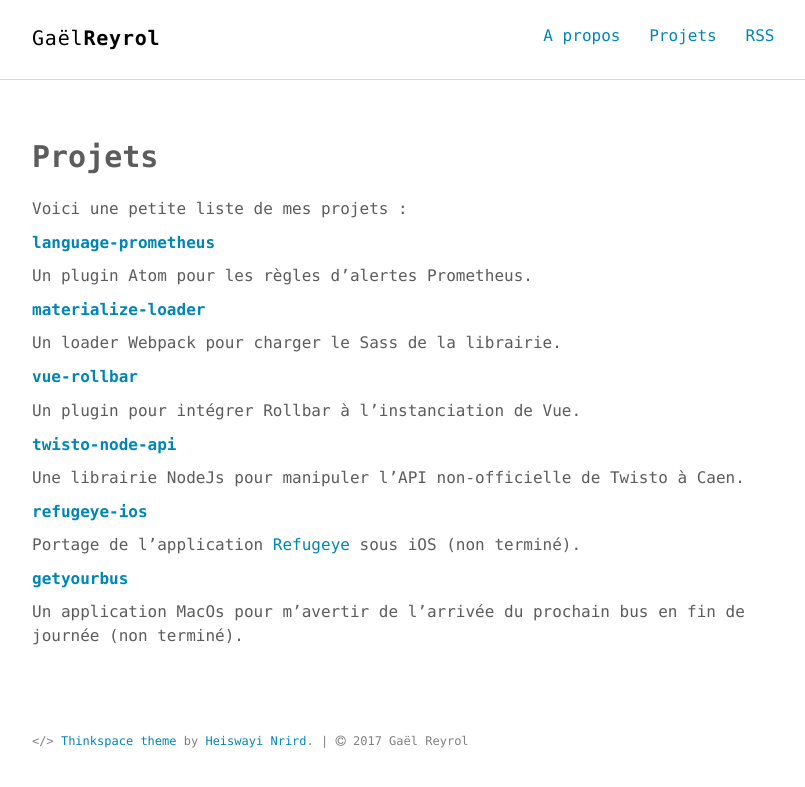
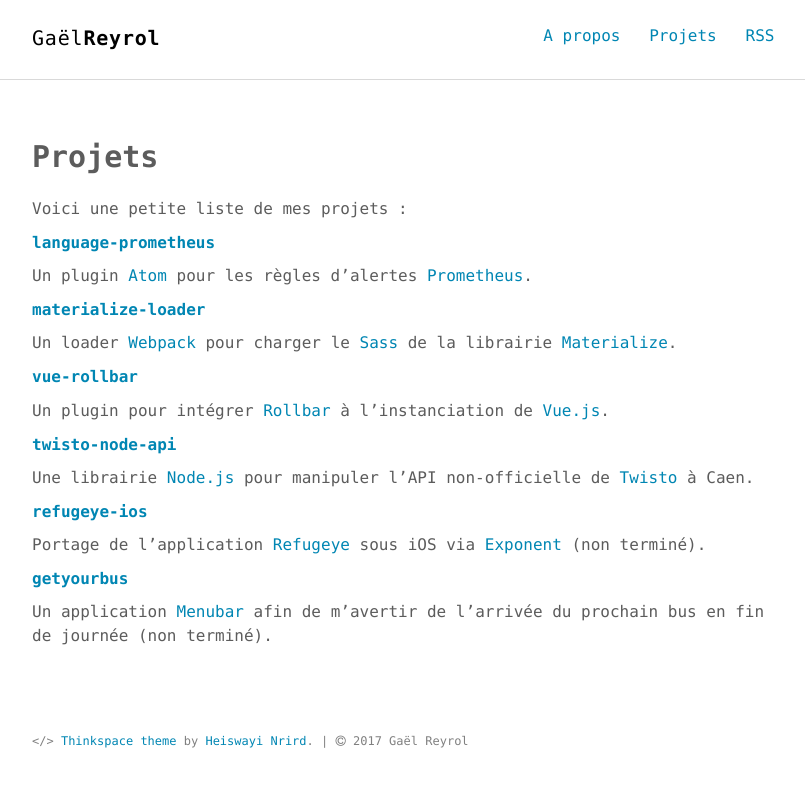
Before and after one commit to Zevran/gaelreyrol.com, a Jekyll site: the page built from projets.md, in a window 1280 px wide. Shown: the top 787 px of the page, without its empty margins (232-1037 px from the left). Built offline with Jekyll 4.4.1, drawn with Linux system fonts in a browser that asks for light colours.

Commit message:
Add help links in projects page

```diff
--- a/projets.md
+++ b/projets.md
@@ -7,19 +7,19 @@
 Voici une petite liste de mes projets :
 
 ##### [language-prometheus](https://github.com/Zevran/language-prometheus)
-Un plugin Atom pour les règles d'alertes Prometheus.
+Un plugin [Atom](https://atom.io/) pour les règles d'alertes [Prometheus](https://prometheus.io/).
 
 ##### [materialize-loader](https://github.com/Zevran/materialize-loader)
-Un loader Webpack pour charger le Sass de la librairie.
+Un loader [Webpack](https://webpack.js.org/) pour charger le [Sass](https://sass-lang.com/) de la librairie [Materialize](http://materializecss.com/).
 
 ##### [vue-rollbar](https://github.com/Zevran/vue-rollbar)
-Un plugin pour intégrer Rollbar à l'instanciation de Vue.
+Un plugin pour intégrer [Rollbar](https://rollbar.com/) à l'instanciation de [Vue.js](http://vuejs.org/).
 
 ##### [twisto-node-api](https://github.com/Zevran/twisto-node-api)
-Une librairie NodeJs pour manipuler l'API non-officielle de Twisto à Caen.
+Une librairie [Node.js](https://nodejs.org/en/) pour manipuler l'API non-officielle de [Twisto](http://www.twisto.fr/) à Caen.
 
 ##### [refugeye-ios](https://github.com/Zevran/refugeye-ios)
-Portage de l'application [Refugeye](http://refugeye.com/) sous iOS (non terminé).
+Portage de l'application [Refugeye](http://refugeye.com/) sous iOS via [Exponent](https://expo.io/) (non terminé).
 
 ##### [getyourbus](https://github.com/Zevran/getyourbus)
-Un application MacOs pour m'avertir de l'arrivée du prochain bus en fin de journée (non terminé).
+Un application [Menubar](https://github.com/maxogden/menubar) afin de m'avertir de l'arrivée du prochain bus en fin de journée (non terminé).
```
